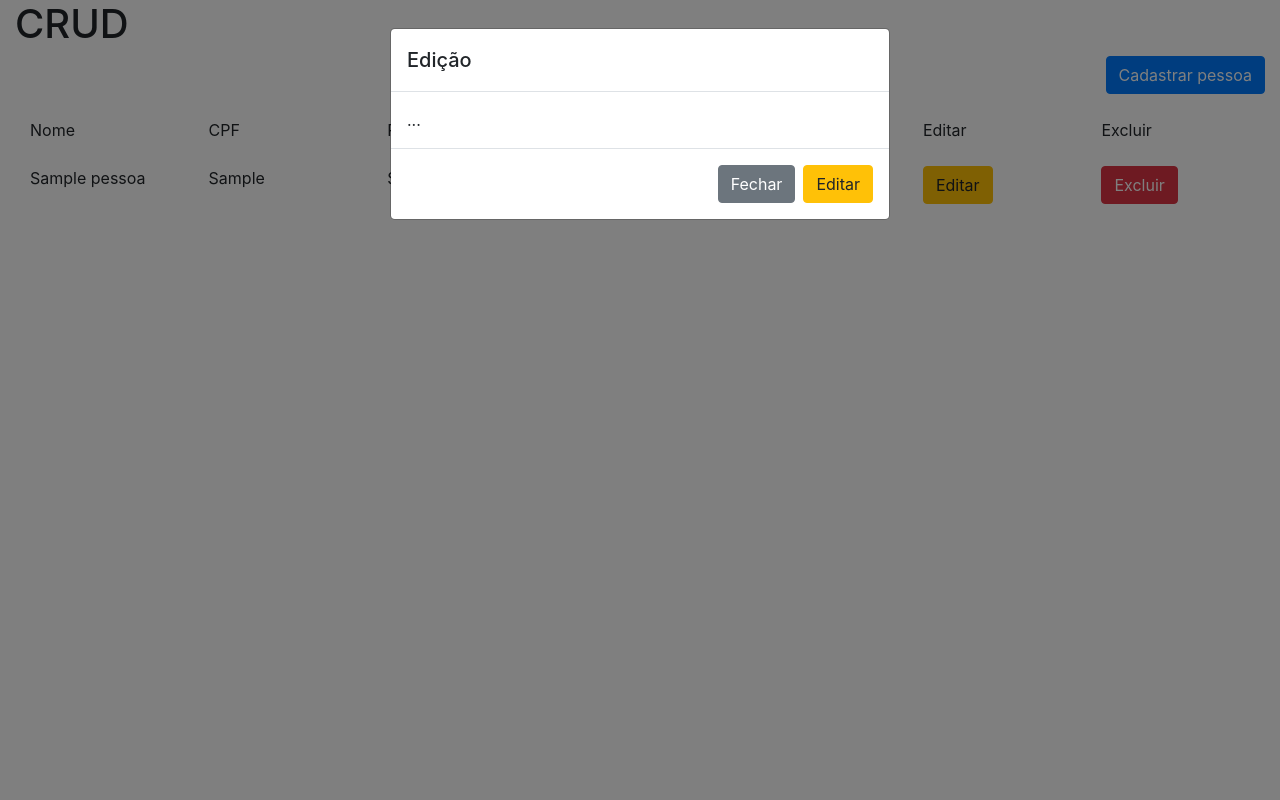
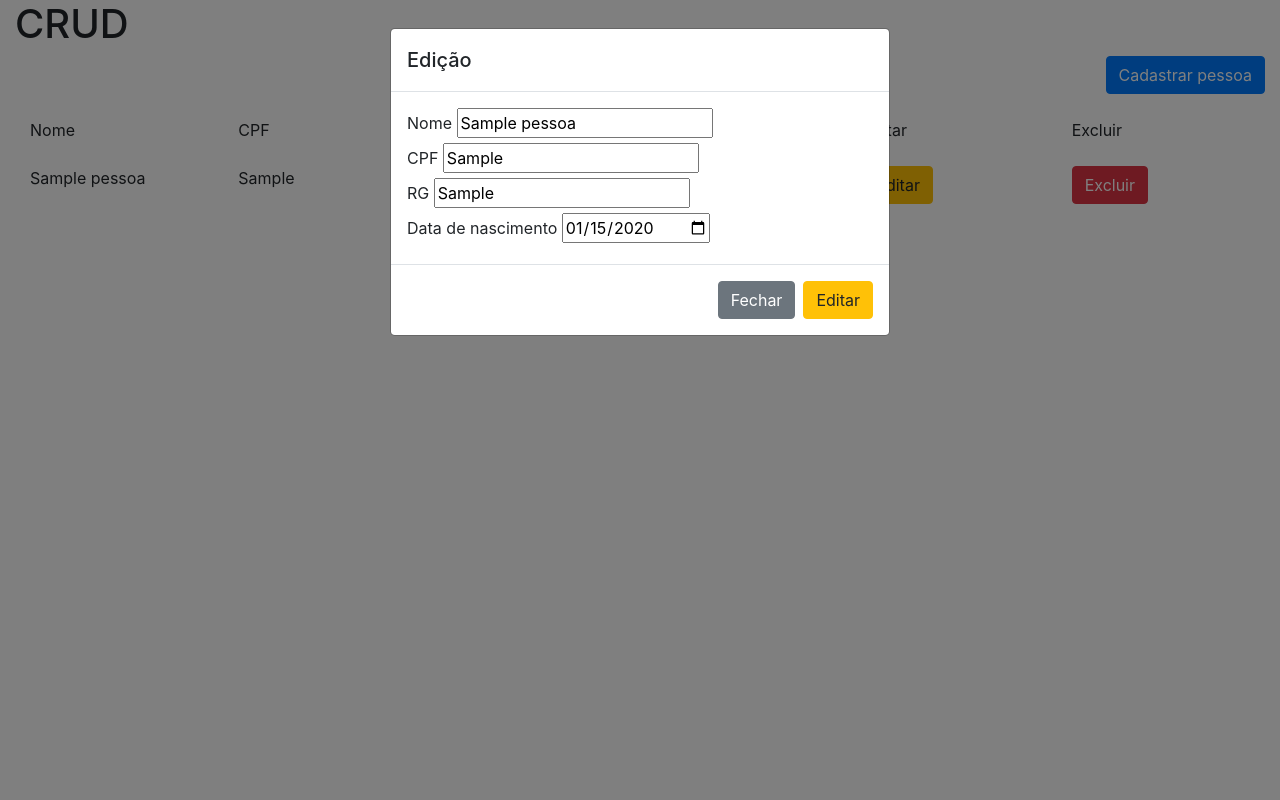
Before and after one commit to nicollaslopes/crud-php, a PHP site: page /view/painel.php in a window 1280 px wide, after a click on "Editar". Run offline with PHP 8.4, Linux system fonts and the light colour scheme; tables that the repository leaves empty hold one stand-in row (values such as "Sample post").

Commit message:
criação da edição

```diff
--- a/controller/excluirPessoa.php
+++ b/controller/excluirPessoa.php
@@ -23,7 +23,6 @@ class Pessoa {
 }
 
 if(isset($_POST['idPessoa'])) {
-    echo ":D";
     Pessoa::excluirPessoa();
     header('Location: ../view/painel.php');
 }
--- a/controller/pessoa.php
+++ b/controller/pessoa.php
@@ -40,7 +40,7 @@ class Pessoa {
         $ultimoIdInserido = $pdo->lastInsertId();
 
         $stmt = $pdo->prepare("INSERT INTO pessoas (endereco_id, nome, cpf, rg, data_nascimento, data_cadastro)
-        VALUES (:endereco_id, :nome, :cpf, :rg, :data_nascimento, :data_cadastro)");
+                                VALUES (:endereco_id, :nome, :cpf, :rg, :data_nascimento, :data_cadastro)");
 
         $stmt->bindParam(':endereco_id', $ultimoIdInserido);
         $stmt->bindParam(':nome', $nomePessoa);
@@ -73,7 +73,8 @@ class Pessoa {
                                     p.cpf,
                                     p.rg,
                                     e.cep,
-                                    tel.telefone
+                                    tel.telefone,
+                                    p.data_nascimento
                                 FROM
                                     pessoas p,
                                     enderecos e,
--- a/view/painel.php
+++ b/view/painel.php
@@ -41,8 +41,7 @@
       <div class="col">Nome</div>
       <div class="col">CPF</div>
       <div class="col">RG</div>
-      <div class="col">CEP</div>
-      <div class="col">Telefone</div>
+      <div class="col">Data de nascimento</div>
       <div class="col">Editar</div>
       <div class="col">Excluir</div>
       <div class="w-100"></div>
@@ -54,10 +53,14 @@
             echo "<div class='col'>" . $dadoPessoa['nome'] . "</div>";
             echo "<div class='col'>" . $dadoPessoa['cpf'] . "</div>";
             echo "<div class='col'>" . $dadoPessoa['rg'] . "</div>";
-            echo "<div class='col'>" . $dadoPessoa['cep'] . "</div>";
-            echo "<div class='col'>" . $dadoPessoa['telefone'] . "</div>";
+            echo "<div class='col'>" . $dadoPessoa['data_nascimento'] . "</div>";
             echo "<div class='col'>";
-            echo "<button type='button' data-id='{$idPessoa}' class='btn btn-default btn-warning' data-toggle='modal' data-target='#modalEdicao'>Editar</button>";
+            echo "<button type='button' data-id='{$idPessoa}'
+                                        data-nome-id='{$dadoPessoa['nome']}'
+                                        data-cpf-id='{$dadoPessoa['cpf']}'
+                                        data-rg-id='{$dadoPessoa['rg']}'
+                                        data-dtnascimento-id='{$dadoPessoa['data_nascimento']}'
+              class='btn btn-default btn-warning' data-toggle='modal' data-target='#modalEdicao'>Editar</button>";
             echo "</div>";
             echo "<div class='col'>";
             echo "<button type='button' data-id='{$idPessoa}' class='btn btn-default btn-danger' data-toggle='modal' data-target='#modalExclusao'>Excluir</button>";
@@ -81,12 +84,27 @@
         <h5 class="modal-title" id="modalEdicaoLabel">Edição</h5>
         </button>
       </div>
-      <div class="modal-body">
-        ...
+      <div id="modal-body" class="modal-body">
+        <div>
+          <label for="nomePessoa" id="nomePessoaLabel">Nome</label>
+          <input type="text" name="nomePessoa" id="nomePessoa" value=>
+        </div>
+        <div>
+          <label for="cpfPessoa" id="cpfPessoaLabel">CPF</label>
+          <input type="text" name="cpfPessoa" id="cpfPessoa" >
+        </div>
+        <div>
+          <label for="rgPessoa" id="rgPessoaLabel">RG</label>
+          <input type="text" name="rgPessoa" id="rgPessoa" >
+        </div>
+        <div>
+          <label for="dtnascimentoPessoa" id="dtnascimentoPessoaLabel">Data de nascimento</label>
+          <input type="date" name="dtnascimentoPessoa" id="dtnascimentoPessoa">
+        </div>
       </div>
       <div class="modal-footer">
         <button type="button" class="btn btn-secondary" data-dismiss="modal">Fechar</button>
-        <button type="button" class="btn btn-warning">Editar</button>
+        <button type="submit" id="botaoEdicao" class="btn btn-warning">Editar</button>
       </div>
     </div>
   </div>
@@ -121,7 +139,7 @@ $('#modalExclusao').on('shown.bs.modal', function (event) {
   $('#myInput').trigger('focus')
 
   const button = $(event.relatedTarget)
-  let idPessoa = button.data("id");
+  const idPessoa = button.data("id");
   const dadosPessoa = {idPessoa: idPessoa};
 
   $("#botaoExclusao").on('click', function() {
@@ -137,12 +155,52 @@ $('#modalExclusao').on('shown.bs.modal', function (event) {
           window.location.reload();
         }
     });
-
-
   });
-
-
 
 })
 
 </script>
+
+<script>
+$('#modalEdicao').on('shown.bs.modal', function (event) {
+  $('#myInput').trigger('focus')
+
+  const button = $(event.relatedTarget)
+  const idPessoa = button.data("id");
+
+  $("#nomePessoa").val(button.data("nome-id"))
+  $("#cpfPessoa").val(button.data("cpf-id"))
+  $("#rgPessoa").val(button.data("rg-id"))
+  $("#dtnascimentoPessoa").val(button.data("dtnascimento-id"))
+
+  $("#botaoEdicao").on('click', function() {
+
+    const nomePessoa = $("#nomePessoa").val()
+    const cpfPessoa = $("#cpfPessoa").val()
+    const rgPessoa = $("#rgPessoa").val()
+    const dtnascimentoPessoa = $("#dtnascimentoPessoa").val()
+
+    const dadosPessoa = {
+            idPessoa: idPessoa,
+            nomePessoa: nomePessoa,
+            cpfPessoa: cpfPessoa,
+            rgPessoa: rgPessoa,
+            dtnascimentoPessoa: dtnascimentoPessoa
+          };
+
+    const url = '../controller/editarPessoa.php';
+
+    $.ajax({
+        type: 'POST',
+        url: url,
+        data: dadosPessoa,
+        dataType: 'html',
+        success: function (data) {
+          window.location.reload();
+        }
+    });
+  });
+
+})
+
+</script>
```
Also changed, not shown: controller/editarPessoa.php (added, +48 -0 lines). Lines whose indentation alone changed are shown as unchanged.
